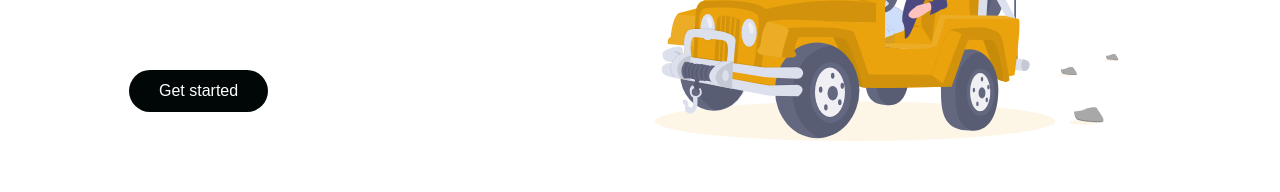
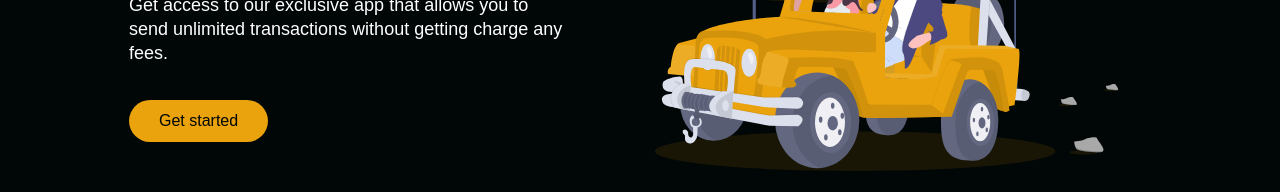
Before and after one commit to Michaeldremy/TruStock-React-Responsive-Website, a React (Create React App) app: page / in a window 1280 px wide. Shown: the part 1282-1474 px from the top of the page. Built offline with nearby package versions, Linux system fonts and the light colour scheme; a web font is replaced by a local one.

Commit message:
Fixed bug that was inputting wrong colors when you wanted to switch color values to true or false etc..

```diff
--- a/src/components/InfoSection/InfoElements.js
+++ b/src/components/InfoSection/InfoElements.js
@@ -2,7 +2,7 @@ import styled from "styled-components";
 
 export const InfoContainer = styled.div`
   color: #fff;
-  background: ${({ lightBg }) => (lightBg ? "#f9f9f9" : "010606")};
+  background: ${({ lightBg }) => (lightBg ? "#f9f9f9" : "#010606")};
 
   @media screen and (max-width: 768px) {
     padding: 100px 0;
@@ -12,7 +12,7 @@ export const InfoContainer = styled.div`
 export const InfoWrapper = styled.div`
   display: grid;
   z-index: 1;
-  height: 900px;
+  height: 960px;
   width: 100%;
   max-width: 1100px;
   margin-right: auto;
@@ -68,7 +68,7 @@ export const Heading = styled.h1`
   font-size: 48px;
   line-height: 1.1;
   font-weight: 600;
-  color: ${({lightText}) => (lightText ? '#f7f8fa' : '010606')};
+  color: ${({lightText}) => (lightText ? '#f7f8fa' : '#010606')};
 
   @media sceen and (max-width: 480px) {
     font-size: 32px;
@@ -80,7 +80,7 @@ export const Subtitle = styled.p`
   margin-bottom: 35px;
   font-size: 18px;
   line-height: 24px;
-  color: ${({darkText}) => (darkText ? '010606' : '#fff')};
+  color: ${({darkText}) => (darkText ? '#010606' : '#fff')};
 `
 
 export const BtnWrap = styled.div`
--- a/src/components/InfoSection/index.js
+++ b/src/components/InfoSection/index.js
@@ -27,6 +27,9 @@ const InfoSection = ({
   buttonLabel,
   img,
   alt,
+  primary,
+  dark,
+  dark2
 }) => {
   return (
     <>
@@ -39,7 +42,16 @@ const InfoSection = ({
                 <Heading lightText={lightText}>{headline}</Heading>
                 <Subtitle darkText={darkText}>{description}</Subtitle>
                 <BtnWrap>
-                  <Button to="home">{buttonLabel}</Button>
+                  <Button to="home"
+                  smooth={true}
+                  duration={500}
+                  spy={true}
+                  exact="true"
+                  offset={-80}
+                  primary={primary ? 1 : 0}
+                  dark={dark ? 1 : 0}
+                  dark2={dark2 ? 1 : 0}
+                  >{buttonLabel}</Button>
                 </BtnWrap>
               </TextWrapper>
             </Column1>
```
